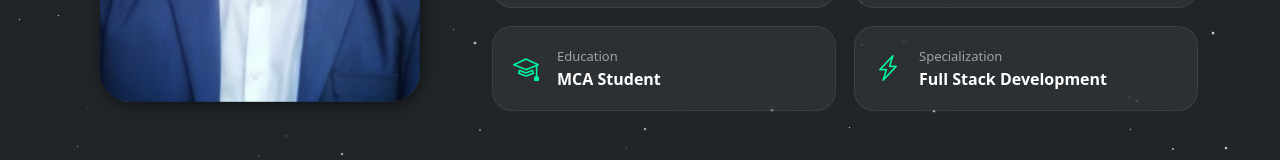
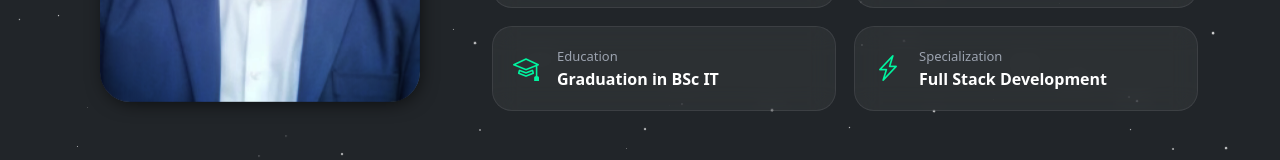
Before and after one commit to CodeWithVishal-18/portfolio, a React (Create React App) app: page /about in a window 1280 px wide. Shown: the part 603-763 px from the top of the page. Built offline with nearby package versions, Linux system fonts and the light colour scheme.

Commit message:
Change in Education inside About.jsx

```diff
--- a/src/components/about/About.jsx
+++ b/src/components/about/About.jsx
@@ -90,7 +90,7 @@ const About = memo(() => {
                                 <i className="bi bi-mortarboard"></i>
                                 <div>
                                     <span>Education</span>
-                                    <h6>MCA Student</h6>
+                                    <h6>Graduation in BSc IT</h6>
                                 </div>
                             </div>
 
```
